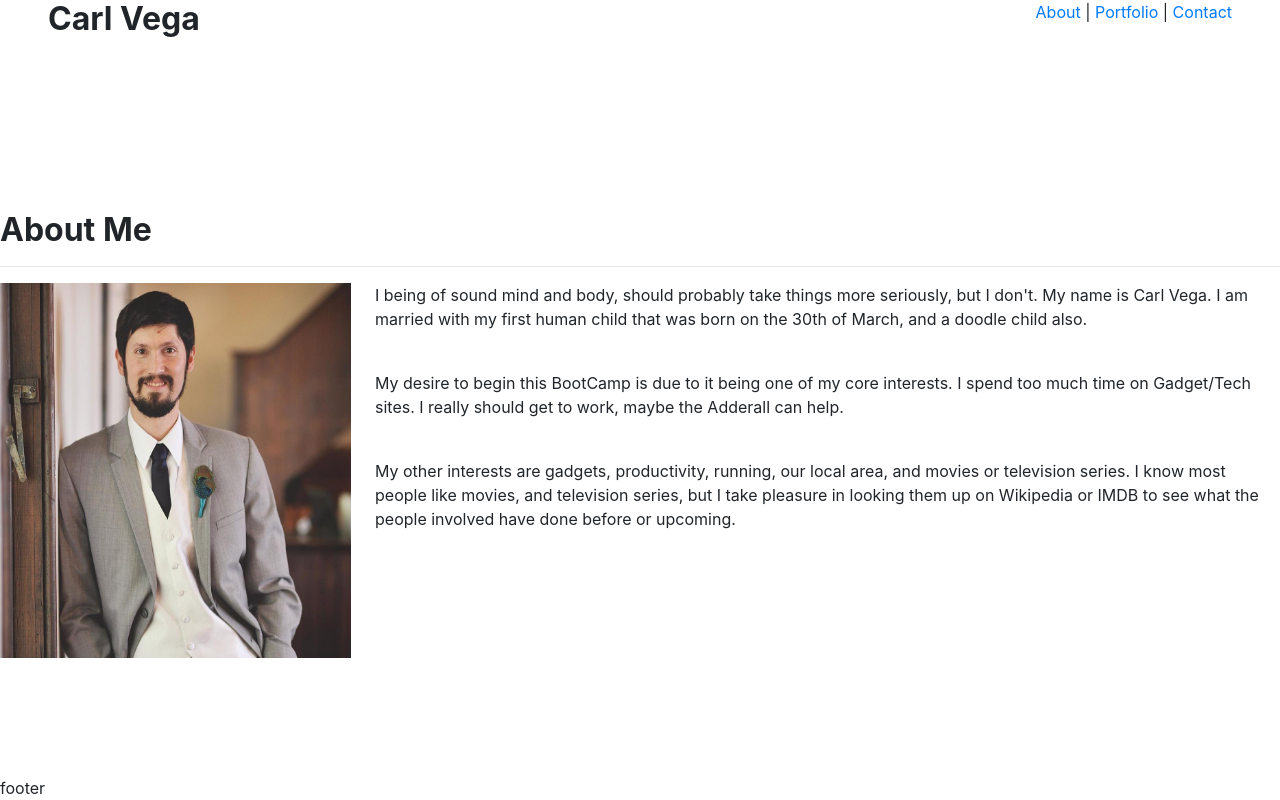
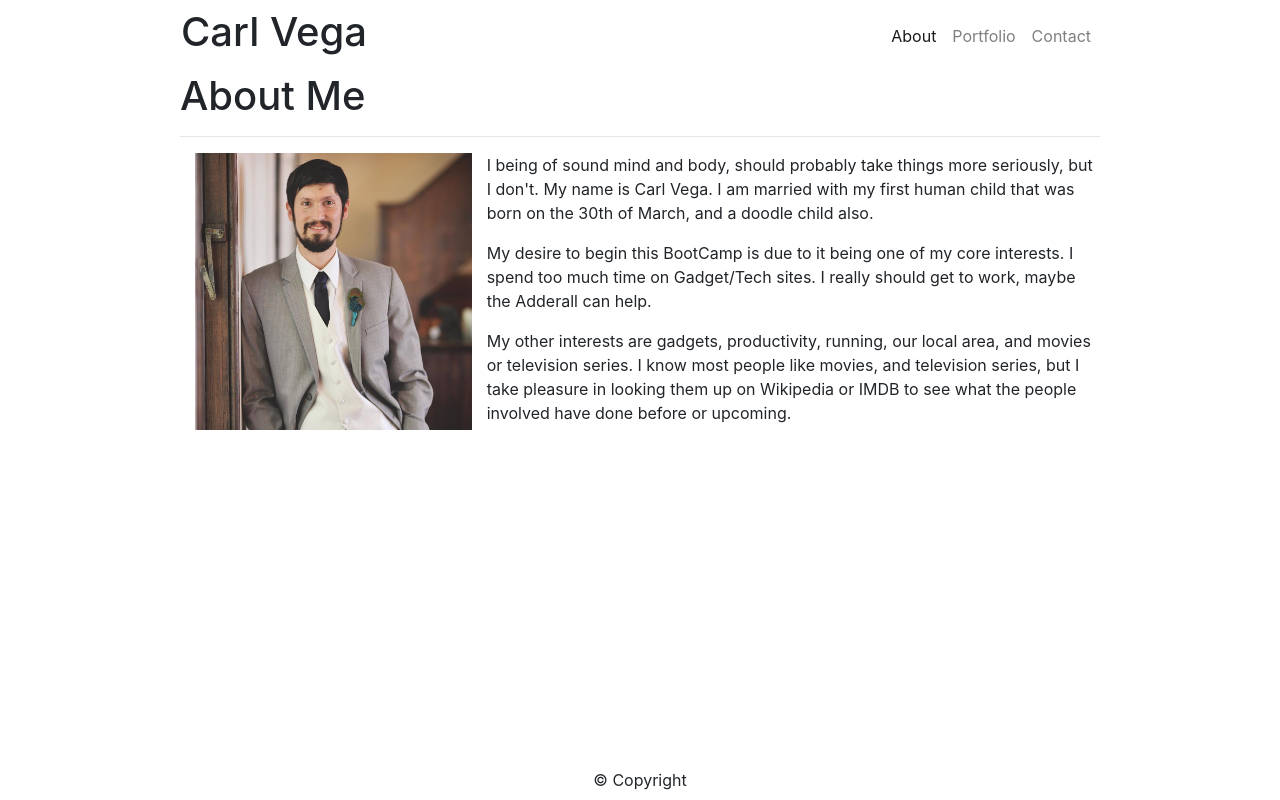
Before and after one commit to carl-vega/Bootstrap-Portfolio, a plain HTML site: page bootstrap.html in a window 1280 px wide. Drawn offline with nearby package versions, Linux system fonts and the light colour scheme.

Commit message:
Basic Layout Complete

```diff
--- a/assets/css/style.css
+++ b/assets/css/style.css
@@ -1,6 +1,13 @@
 html,
 body {
   min-height: 100vh;
+}
+body {
+  display: flex;
+  flex-direction: column;
+}
+footer {
+  bottom: 0;
 }
 
 /* nav {
--- a/bootstrap.html
+++ b/bootstrap.html
@@ -9,45 +9,78 @@
     <link rel="stylesheet" href="assets/css/style.css">
 </head>
 
-<body class="d-flex flex-column">
-    <nav class="d-flex flex-row flex-grow-1 px-5" style="height: 93px;">
-        <h2 class=" mr-auto"><strong>Carl Vega</strong></h2>
-        <nav class="">
-            <a href="index.html">About</a>
-            <span class="divider">|</span>
-            <a href="portfolio.html">Portfolio</a>
-            <span class="divider">|</span>
-            <a href="contact.html">Contact</a>
+<body>
+    <div class="container">
+        <div class="row">
+            <div class="col-lg-1 col-md-0"></div>
+            <nav class="navbar col justify-content-between navbar-expand-lg navbar-light">
+                <h1 class="my-font">Carl Vega</h1>
+                <button class="navbar-toggler" type="button" data-toggle="collapse" data-target="#navbarNav"
+                    aria-controls="navbarNav" aria-expanded="false" aria-label="Toggle navigation">
+                    <span class="navbar-toggler-icon"></span>
+                </button>
+                <div class="collapse navbar-collapse justify-content-end" id="navbarNav">
+                    <ul class="navbar-nav">
+                        <li class="nav-item active">
+                            <a class="nav-link" href="index.html">About <span class="sr-only">(current)</span></a>
+                        </li>
+                        <li class="nav-item">
+                            <a class="nav-link" href="portfolio.html">Portfolio</a>
+                        </li>
+                        <li class="nav-item">
+                            <a class="nav-link" href="contact.html">Contact</a>
+                        </li>
+                    </ul>
+                </div>
             </nav>
-    </nav>
-    <section class="flex-row flex-grow-1 mx-auto">
-        <div class="flex-column">
-            <h2><strong>About Me</strong></h2>
+            <div class="col-lg-1 col-md-0"></div>
+        </div>
+    </div>
+    <div class="container d-flex flex-grow-1">
+        <section class="row">
+            <div class="col-lg-1 d-flex flex-shrink-0"></div>
+            <div class="col">
+                <div>
+                    <h1 class="my-font">About Me</h1>
                     <hr>
                 </div>
-        <div class="flex-column">
-            <img class="flex-row float-left  pr-4" style="max-width: 375px; max-height: 375px; min-width: 375px; min-height: 375px;"
-                src="assets/images/profile-pic.jpeg ">
-            <div class="flex-row float-none">
+                <div class="row">
+                    <div class="col">
+                        <div class="media float-left col-xl-4 col-lg-6 col-md-6 col-sm-8">
+                            <img class="img-fluid" src="assets/images/profile-pic.jpeg">
+                        </div>
                         <p>
-                    I being of sound mind and body, should probably take things more seriously, but I don't. My name is Carl Vega. I am married
-                    with my first human child that was born on the 30th of March, and a doodle child also.
+                            I being of sound mind and body, should probably take things more seriously, but I
+                            don't. My name is Carl Vega. I am married with my first human child that was born
+                            on
+                            the 30th of March, and a doodle child also.
                         </p>
-                <br>
                         <p>
-                    My desire to begin this BootCamp is due to it being one of my core interests. I spend too much time on Gadget/Tech sites.
-                    I really should get to work, maybe the Adderall can help.
+                            My desire to begin this BootCamp is due to it being one of my core interests. I
+                            spend
+                            too much time on Gadget/Tech sites. I really should get to work, maybe the Adderall
+                            can
+                            help.
                         </p>
-                <br>
                         <p>
-                    My other interests are gadgets, productivity, running, our local area, and movies or television series. I know most people
-                    like movies, and television series, but I take pleasure in looking them up on Wikipedia or IMDB to see
-                    what the people involved have done before or upcoming.
+                            My other interests are gadgets, productivity, running, our local area, and movies
+                            or
+                            television series. I know most people like movies, and television series, but I
+                            take
+                            pleasure in looking them up on Wikipedia or IMDB to see what the people involved
+                            have
+                            done before or upcoming.
                         </p>
                     </div>
                 </div>
+            </div>
+            <div class="col-lg-1"></div>
         </section>
-    <footer class="flex-row">footer</footer>
+    </div>
+    <div class="container">
+        <footer class="navbar text-center">
+            <span class="col">&copy; Copyright</span>
+        </footer>
     </div>
 </body>
 
--- /dev/null
+++ b/grid-visual.css
@@ -0,0 +1,3 @@
+.row > .col {
+  border: 1px solid red;
+}
```
Also changed, not shown: grid-visual.html (added, +55 -0 lines), assets/images/thumb/profile-pic-400x400.jpeg (added), profile-pic.jpg (added), 2 other files. Lines whose indentation alone changed are shown as unchanged.
